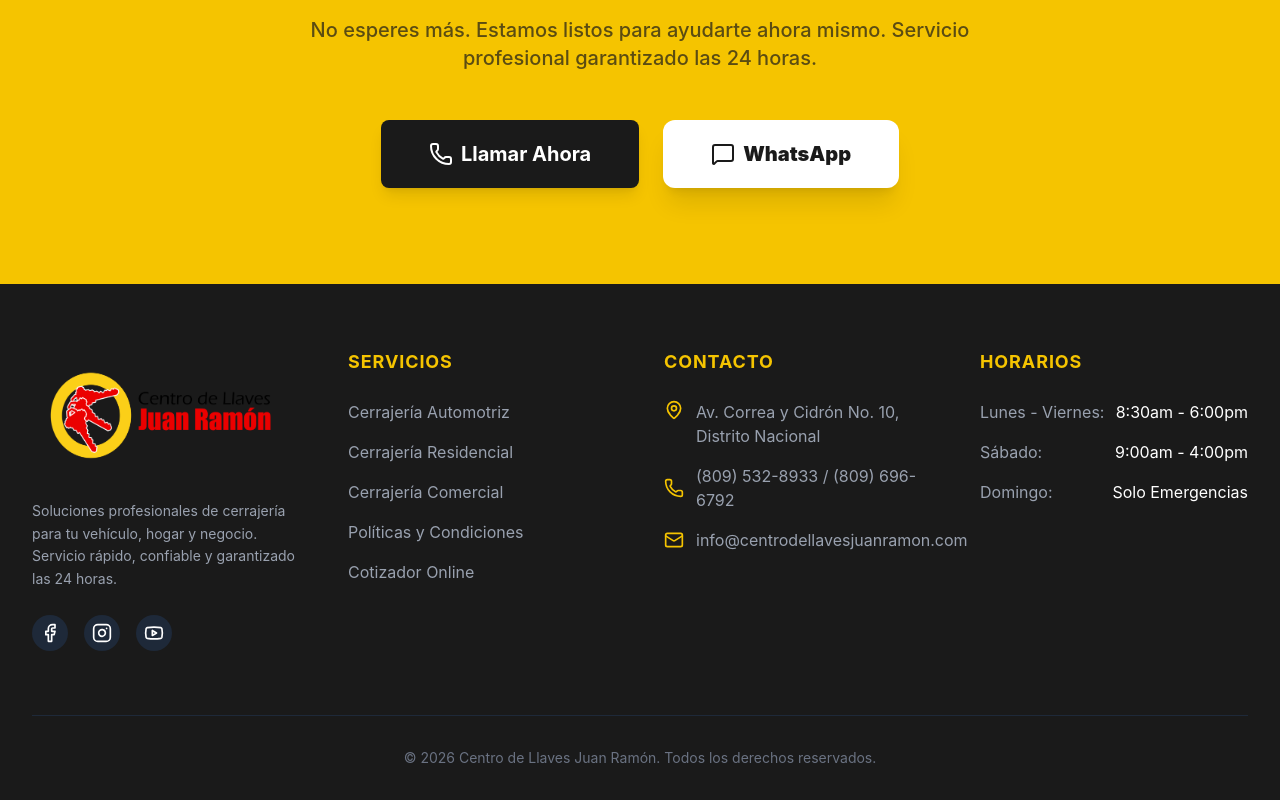
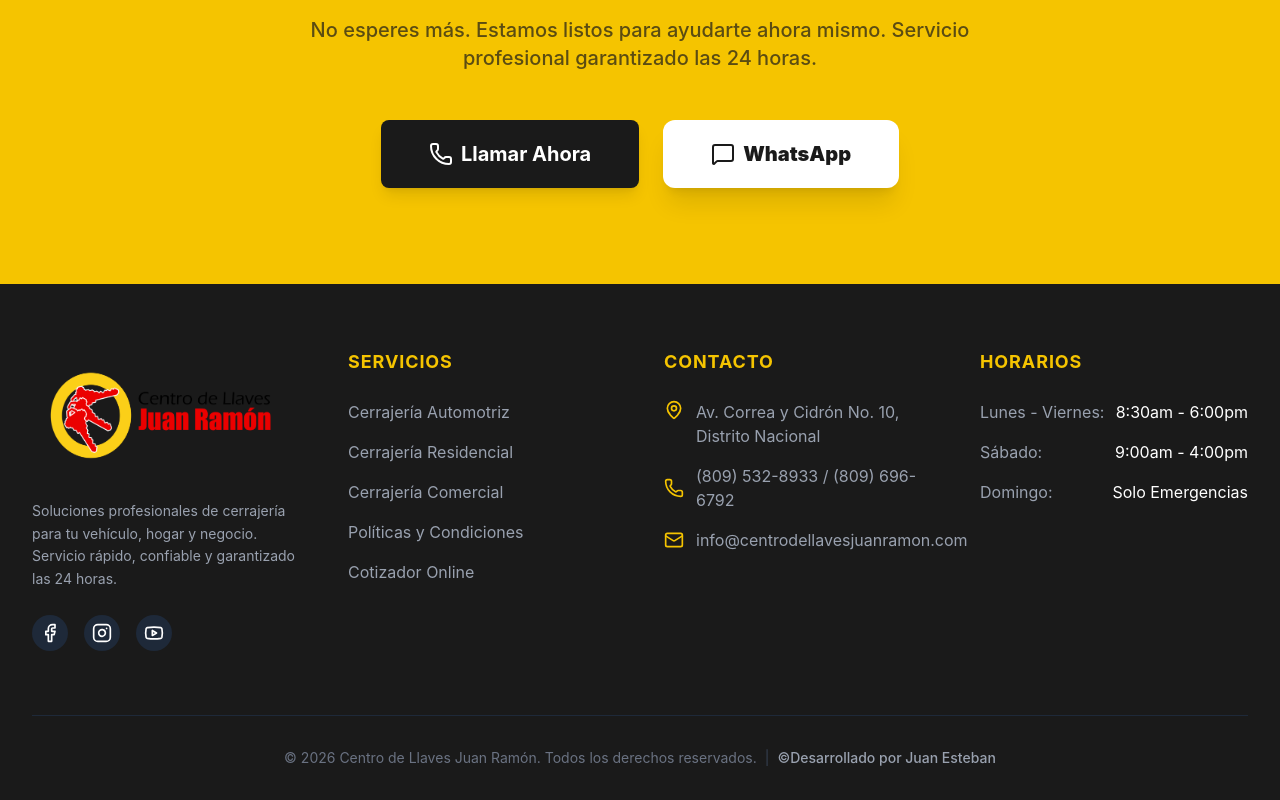
Before and after one commit to parqueoca/WebSite-Centro-de-Llaves-Juan-Ramon-, a React (Vite) app: page / in a window 1280 px wide. Shown: the part 5175-5975 px from the top of the page. Built offline with nearby package versions, Linux system fonts and the light colour scheme.

Commit message:
Update Footer.tsx

```diff
--- a/src/components/Footer.tsx
+++ b/src/components/Footer.tsx
@@ -22,7 +22,7 @@ export default function Footer() {
               <a href="https://www.instagram.com/centrodellavesjuanramonrd" target="_blank" rel="noopener noreferrer" className="bg-gray-800 p-2 rounded-full hover:bg-primary hover:text-dark transition-all">
                 <Instagram className="w-5 h-5" />
               </a>
-              <a href="https://www.youtube.com/centrodellavesjuanramon" target="_blank" rel="noopener noreferrer" className="bg-gray-800 p-2 rounded-full hover:bg-primary hover:text-dark transition-all">
+              <a href="https://www.youtube.com/centrodellavesjuanramon?sub_confirmation=1" target="_blank" rel="noopener noreferrer" className="bg-gray-800 p-2 rounded-full hover:bg-primary hover:text-dark transition-all">
                 <Youtube className="w-5 h-5" />
               </a>
             </div>
@@ -79,8 +79,10 @@ export default function Footer() {
           </div>
         </div>
 
-        <div className="mt-16 pt-8 border-t border-gray-800 text-center text-gray-500 text-sm">
+        <div className="mt-16 pt-8 border-t border-gray-800 text-center text-gray-500 text-sm flex flex-col md:flex-row justify-center items-center gap-2">
           <p>&copy; {new Date().getFullYear()} Centro de Llaves Juan Ramón. Todos los derechos reservados.</p>
+          <span className="hidden md:inline text-gray-700">|</span>
+          <p className="font-medium text-gray-400">©Desarrollado por Juan Esteban</p>
         </div>
       </div>
     </footer>
```
